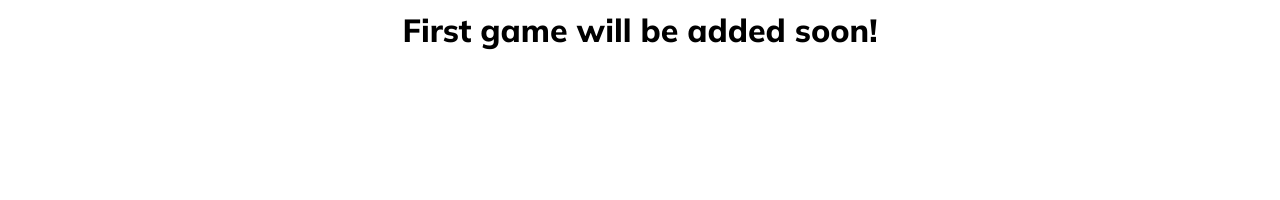
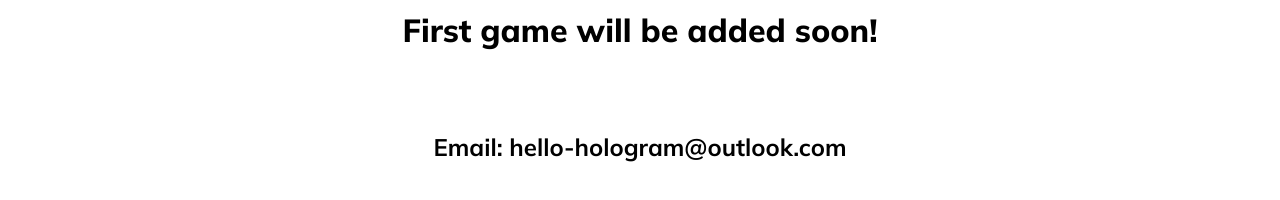
Before and after one commit to hologramgames/hologramgames.github.io, a plain HTML site: page index.html in a window 1280 px wide. Shown: the part 266-466 px from the top of the page. Drawn offline with Linux system fonts and the light colour scheme.

Commit message:
Update index.html

```diff
--- a/index.html
+++ b/index.html
@@ -8,3 +8,8 @@
 <div style="text-align: center">
   <h1>First game will be added soon!</h1>
 </div>
+<br>
+<br>
+<div style="text-align: center">
+<h2>Email: hello-hologram@outlook.com</h2>
+</div>
```
